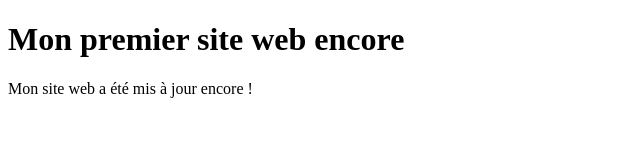
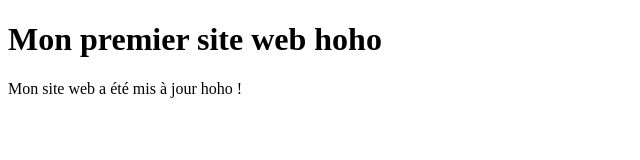
Before and after one commit to dok012/mon-projet-docker-ci-cd, a plain HTML site: page index.html in a window 1280 px wide. Shown: the full height of the page, 0-640 px from the left. Drawn offline with Linux system fonts and the light colour scheme.

```diff
--- a/index.html
+++ b/index.html
@@ -1,12 +1,12 @@
 <!DOCTYPE html>
 <html>
 <head>
-    <title>Mon premier site web encore</title>
+    <title>Mon premier site web hoho</title>
 </head>
 <body>
 
-    <h1>Mon premier site web encore</h1>
-    <p>Mon site web a été mis à jour encore !</p>
+    <h1>Mon premier site web hoho</h1>
+    <p>Mon site web a été mis à jour hoho !</p>
 
 </body>
 </html>
```
Also changed, not shown: .devcontainer/devcontainer.json (added).
